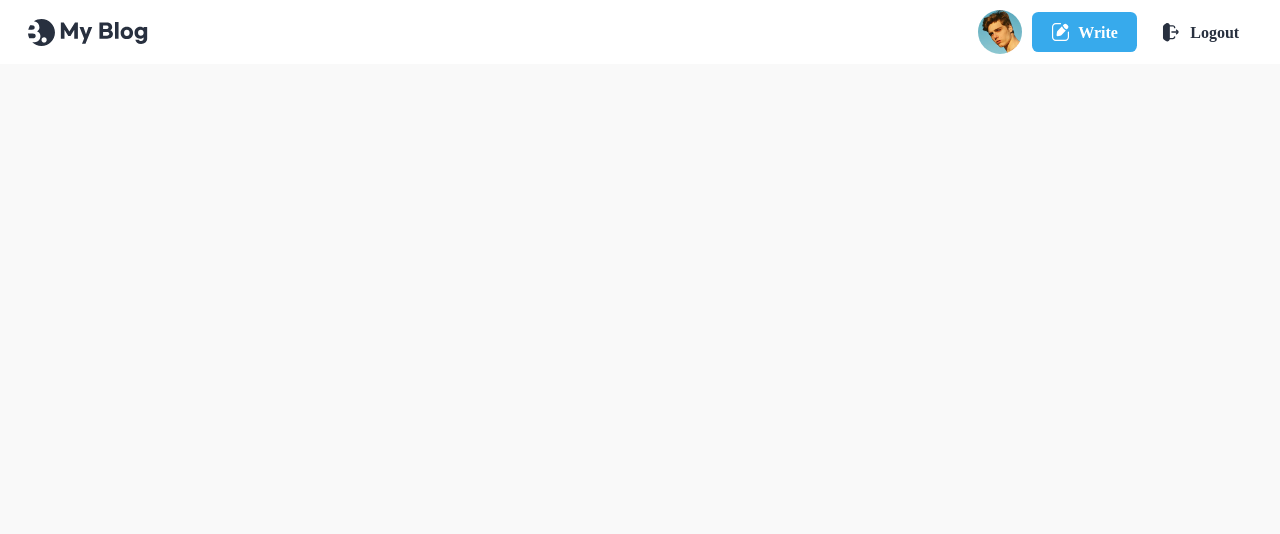
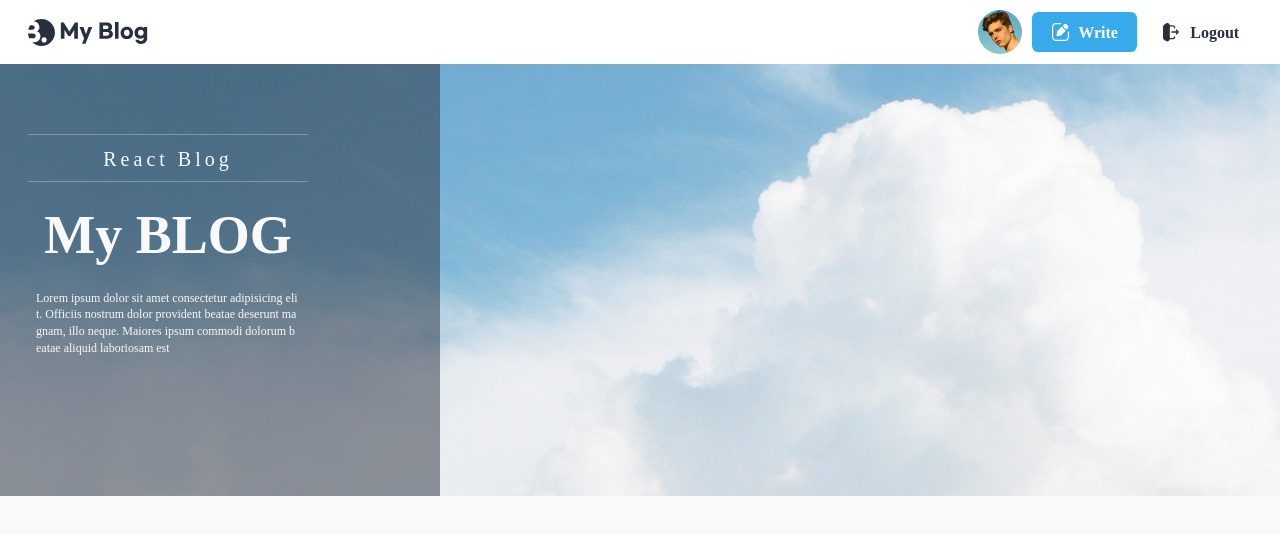
Before and after one commit to Jinnie-kim/Blog_react, a React (Create React App) app in the folder my-app/: page / in a window 1280 px wide. Shown: the top 534 px of the page. Built offline with nearby package versions, Linux system fonts and the light colour scheme.

Commit message:
feat: App.js 파일에 Banner 컴포넌트 추가
App.js 파일에 Banner 컴포넌트를 추가했습니다.

```diff
--- a/my-app/src/App.js
+++ b/my-app/src/App.js
@@ -1,4 +1,5 @@
 import Header from './Layout/Header/Header';
+import Banner from './Layout/Banner/Banner';
 
 import './Reset.css';
 import './Global.css';
@@ -7,6 +8,7 @@ function App() {
   return (
     <div className="App">
       <Header />
+      <Banner />
     </div>
   );
 }
```
